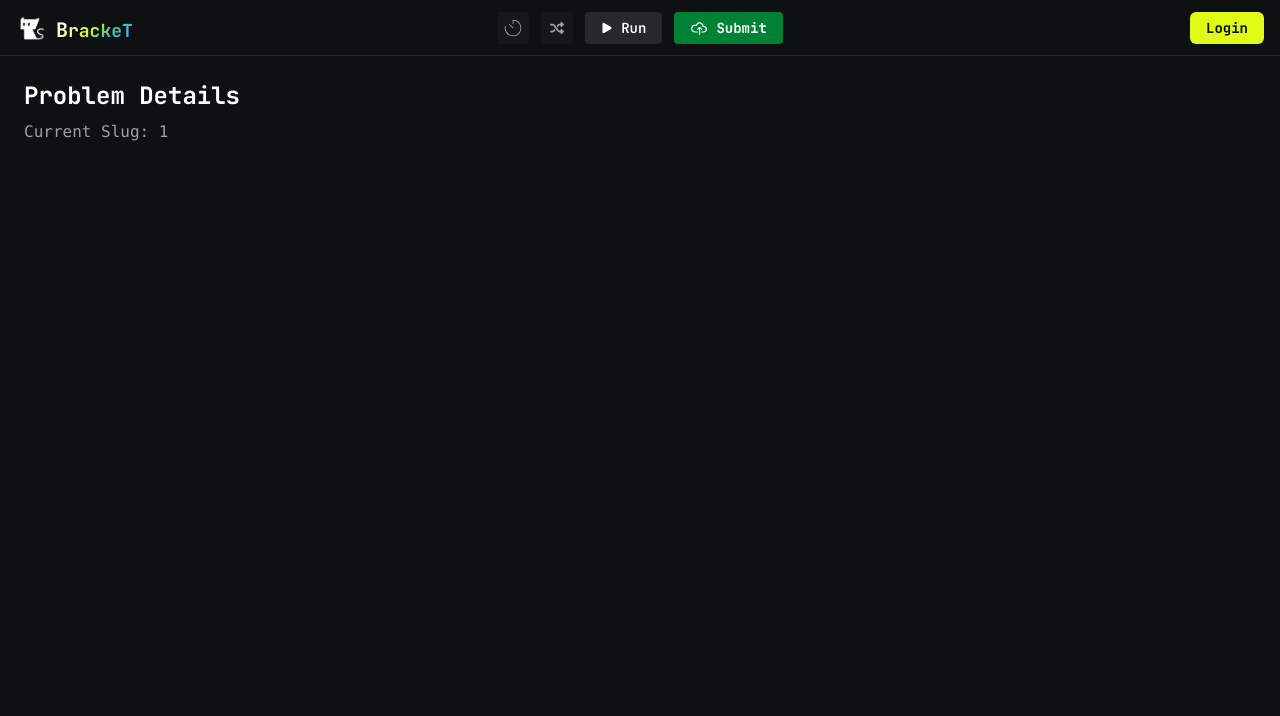
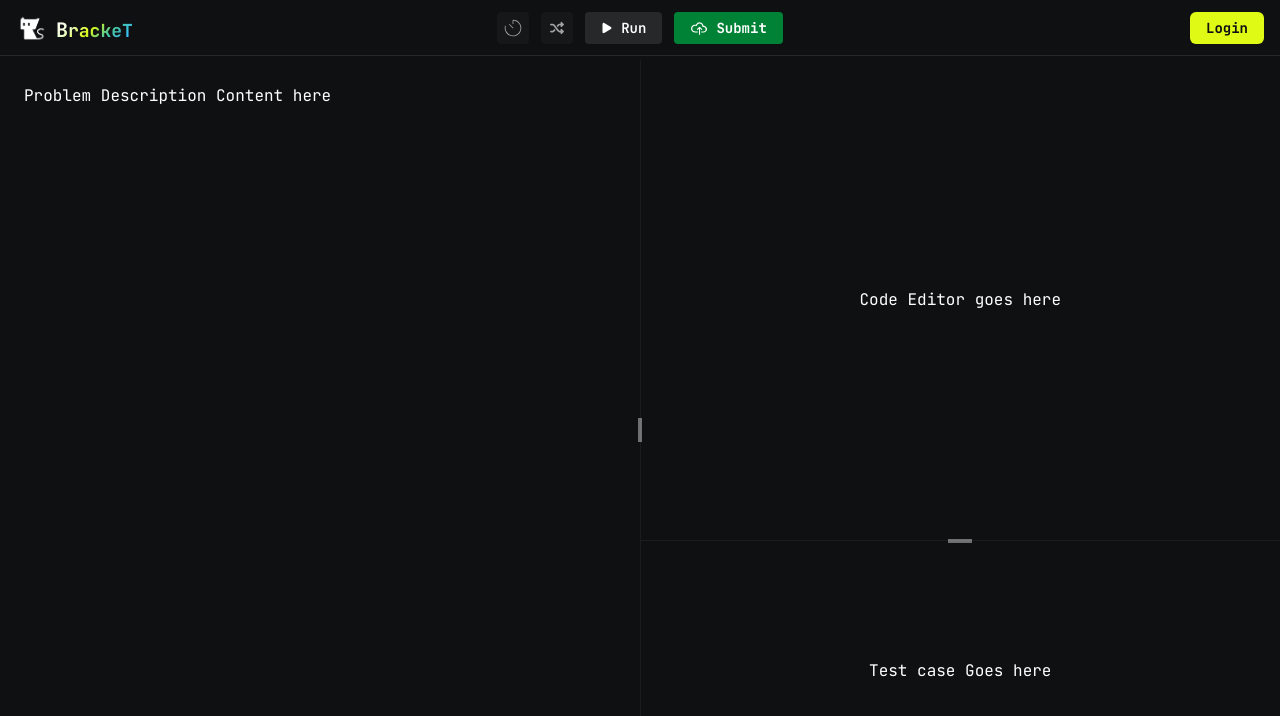
Before and after one commit to Riad-Zz/BrackeT, a React (Vite) app: page /problem/details/1 in a window 1280 px wide. Shown: the top 716 px of the page. Built offline with nearby package versions, Linux system fonts and the light colour scheme; no server answers.

Commit message:
feat(Problem Details) : Resizeable Window created to add the prblem in the page

```diff
--- a/package.json
+++ b/package.json
@@ -27,6 +27,7 @@
     "react-fast-marquee": "^1.6.5",
     "react-hook-form": "^7.87.0",
     "react-icons": "^5.7.0",
+    "react-resizable-panels": "^4.14.1",
     "react-router": "^7.18.3",
     "react-spinners": "^0.17.1",
     "react-toastify": "^11.1.0",
--- a/src/Pages/Problems/ProblemDetails.tsx
+++ b/src/Pages/Problems/ProblemDetails.tsx
@@ -1,4 +1,4 @@
-import { useParams, Link } from "react-router";
+import { useParams, Link, useLoaderData } from "react-router";
 import { use } from "react";
 import { AuthContext } from "@/Provider/Authentication/AuthProvider";
 import { AuroraText } from "@/components/ui/aurora-text";
@@ -9,10 +9,16 @@
 import { VscCloudUpload } from "react-icons/vsc";
 import MainLogo from "@/assets/MainLogo.png";
 import Avatar1 from "@/assets/TempProfile.jpeg";
+import { ResizableHandle, ResizablePanel, ResizablePanelGroup } from "@/components/ui/resizable";
 
 const ProblemDetails = () => {
     const { slug } = useParams();
-    const { user} = use(AuthContext)!;
+    const { user } = use(AuthContext)!;
+    const allProblem = useLoaderData() as any[];
+    // console.log(allProblem) ;
+
+    const currentProblem = allProblem.find(problem => problem.slug === slug)
+    console.log(currentProblem)
 
     const auraColor = ["#ffffff", "#eefed1", "#dffb15", "#4bc69d", "#38bdf8", "#0052d8", "#d8ecff", "#ffffff"];
 
@@ -29,7 +35,7 @@
     );
 
     return (
-        <div className="min-h-screen bg-background flex flex-col">
+        <div className="h-screen flex flex-col bg-background">
 
             {/* ------------------ *** Workspace Navbar *** ------------------------ */}
             <header className="flex h-14 w-full items-center justify-between border-b border-foreground/10 bg-background px-4">
@@ -76,7 +82,7 @@
                                     className="h-8 w-8 rounded-full border border-foreground/20 object-cover"
                                 />
                             </DropdownMenuTrigger>
-                            <DropdownMenuContent align="end" className="bg-background border-foreground/10 mt-2 min-w-[150px]">
+                            <DropdownMenuContent align="end" className="bg-background border-foreground/10 mt-2 min-w-37.5">
                                 {profileDropdown}
                             </DropdownMenuContent>
                         </DropdownMenu>
@@ -89,10 +95,32 @@
             </header>
 
             {/* ------------------ *** Main Problem area *** ------------------------ */}
-            <main className="flex-1 p-6">
-                <h1 className="text-2xl font-bold text-foreground">Problem Details</h1>
-                <p className="text-foreground/60 mt-2 font-mono">Current Slug: {slug}</p>
-            </main>
+                <main className="flex-1 overflow-hidden mt-1">
+                    <ResizablePanelGroup orientation="horizontal">
+                        <ResizablePanel defaultSize={50}>
+                            <div className="flex h-full w-full  p-6">
+                                 Problem Description Content here
+                            </div>
+                        </ResizablePanel>
+                        <ResizableHandle withHandle  />
+                        <ResizablePanel defaultSize={50}>
+                            <ResizablePanelGroup orientation="vertical">
+                                <ResizablePanel defaultSize={65}>
+                                    <div className="flex h-full w-full justify-center items-center">
+                                        Code Editor goes here
+                                    </div>
+                                </ResizablePanel>
+                                <ResizableHandle withHandle />
+                                <ResizablePanel defaultSize={35}>
+                                    <div className="flex h-full w-full justify-center items-center">
+                                        Test case Goes here
+                                    </div>
+                                </ResizablePanel>
+                            </ResizablePanelGroup>
+                        </ResizablePanel>
+
+                    </ResizablePanelGroup>
+                </main>
 
         </div>
     );
--- a/src/Router/Router.tsx
+++ b/src/Router/Router.tsx
@@ -24,7 +24,8 @@
         path : 'problem/details/:slug' ,
         Component : ProblemDetails ,
         HydrateFallback : pageLoader ,
-        errorElement : <ErrorPage></ErrorPage>
+        errorElement : <ErrorPage></ErrorPage> ,
+        loader : ()=>fetch("/mockProblems.json") ,
     },
     {
         path : '/' ,
--- /dev/null
+++ b/src/components/ui/resizable.tsx
@@ -0,0 +1,47 @@
+import { cn } from "cn"
+import * as ResizablePrimitive from "react-resizable-panels"
+
+function ResizablePanelGroup({
+  className,
+  ...props
+}: ResizablePrimitive.GroupProps) {
+  return (
+    <ResizablePrimitive.Group
+      data-slot="resizable-panel-group"
+      className={cn(
+        "flex h-full w-full aria-[orientation=vertical]:flex-col",
+        className
+      )}
+      {...props}
+    />
+  )
+}
+
+function ResizablePanel({ ...props }: ResizablePrimitive.PanelProps) {
+  return <ResizablePrimitive.Panel data-slot="resizable-panel" {...props} />
+}
+
+function ResizableHandle({
+  withHandle,
+  className,
+  ...props
+}: ResizablePrimitive.SeparatorProps & {
+  withHandle?: boolean
+}) {
+  return (
+    <ResizablePrimitive.Separator
+      data-slot="resizable-handle"
+      className={cn(
+        "relative flex w-px items-center justify-center bg-foreground/5 ring-offset-background after:absolute after:inset-y-0 after:left-1/2 after:w-1 after:-translate-x-1/2 focus-visible:ring-1 focus-visible:ring-ring focus-visible:outline-hidden aria-[orientation=horizontal]:h-px aria-[orientation=horizontal]:w-full aria-[orientation=horizontal]:after:left-0 aria-[orientation=horizontal]:after:h-1 aria-[orientation=horizontal]:after:w-full aria-[orientation=horizontal]:after:translate-x-0 aria-[orientation=horizontal]:after:-translate-y-1/2 [&[aria-orientation=horizontal]>div]:rotate-90",
+        className
+      )}
+      {...props}
+    >
+      {withHandle && (
+        <div className="z-10 flex h-6 w-1 shrink-0 rounded-none bg-white/40" />
+      )}
+    </ResizablePrimitive.Separator>
+  )
+}
+
+export { ResizableHandle, ResizablePanel, ResizablePanelGroup }
```
Also changed, not shown: 1 other file (tests, documents, lock files or other folders).
